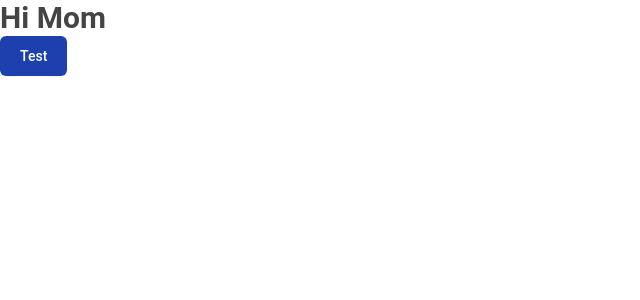
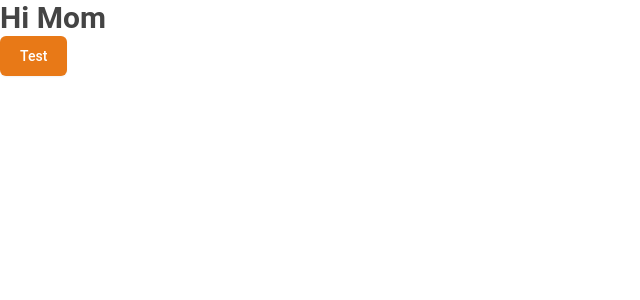
Before and after one commit to thebasement-io/zerel-ui, a React (Vite) app: page / in a window 1280 px wide. Shown: the top 300 px of the page, without its empty margins (0-640 px from the left). Built offline with nearby package versions, Linux system fonts and the light colour scheme.

Commit message:
fix: tabs and select

```diff
--- a/src/components/ui/select.tsx
+++ b/src/components/ui/select.tsx
@@ -35,7 +35,7 @@
 			data-slot="select-trigger"
 			data-size={size}
 			className={cn(
-				"border-border data-[placeholder]:text-muted-foreground [&_svg:not([class*='text-'])]:text-muted-foreground focus-visible:border-ring focus-visible:ring-ring/50 aria-invalid:ring-destructive/20 dark:aria-invalid:ring-destructive/40 aria-invalid:border-destructive dark:bg-input/30 dark:hover:bg-input/50 flex w-fit items-center justify-between gap-2 rounded-md border bg-transparent px-3 py-2 text-sm whitespace-nowrap shadow-xs transition-[color,box-shadow] outline-none focus-visible:ring-[3px] disabled:cursor-not-allowed disabled:opacity-50 data-[size=default]:h-9 data-[size=sm]:h-8 *:data-[slot=select-value]:line-clamp-1 *:data-[slot=select-value]:flex *:data-[slot=select-value]:items-center *:data-[slot=select-value]:gap-2 [&_svg]:pointer-events-none [&_svg]:shrink-0 [&_svg:not([class*='size-'])]:size-4",
+				"border-border data-[placeholder]:text-muted-foreground [&_svg:not([class*='text-'])]:text-muted-foreground focus-visible:border-ring focus-visible:ring-ring/50 aria-invalid:ring-destructive/20 dark:aria-invalid:ring-destructive/40 aria-invalid:border-destructive dark:bg-input/30 dark:hover:bg-input/50 flex w-fit items-center justify-between gap-2 rounded-md border bg-transparent px-3 py-2 text-sm whitespace-nowrap shadow-xs transition-[color,box-shadow] outline-none focus-visible:ring-[3px] disabled:cursor-not-allowed disabled:opacity-50 data-[size=default]:h-10 data-[size=sm]:h-8 *:data-[slot=select-value]:line-clamp-1 *:data-[slot=select-value]:flex *:data-[slot=select-value]:items-center *:data-[slot=select-value]:gap-2 [&_svg]:pointer-events-none [&_svg]:shrink-0 [&_svg:not([class*='size-'])]:size-4",
 				className,
 			)}
 			{...props}
--- a/src/components/ui/tabs.tsx
+++ b/src/components/ui/tabs.tsx
@@ -26,7 +26,7 @@
 		<TabsPrimitive.List
 			data-slot="tabs-list"
 			className={cn(
-                'bg-muted text-muted-foreground inline-flex h-9 w-fit items-center justify-center rounded-lg p-[3px]',
+				'bg-secondary text-secondary-foreground inline-flex h-9 w-fit items-center justify-center rounded-lg p-[3px]',
 				className,
 			)}
 			{...props}
@@ -42,7 +42,7 @@
 		<TabsPrimitive.Trigger
 			data-slot="tabs-trigger"
 			className={cn(
-                "data-[state=active]:bg-background dark:data-[state=active]:text-foreground focus-visible:border-ring focus-visible:ring-ring/50 focus-visible:outline-ring dark:data-[state=active]:border-input dark:data-[state=active]:bg-input/30 text-foreground dark:text-muted-foreground inline-flex h-[calc(100%-1px)] flex-1 items-center justify-center gap-1.5 rounded-md border border-transparent px-2 py-1 text-sm font-medium whitespace-nowrap transition-[color,box-shadow] focus-visible:ring-[3px] focus-visible:outline-1 disabled:pointer-events-none disabled:opacity-50 data-[state=active]:shadow-sm [&_svg]:pointer-events-none [&_svg]:shrink-0 [&_svg:not([class*='size-'])]:size-4",
+				"data-[state=active]:bg-primary data-[state=active]:text-primary-foreground focus-visible:ring-ring/50 focus-visible:outline-ring text-secondary-foreground inline-flex h-[calc(100%-1px)] flex-1 items-center justify-center gap-1.5 rounded-md px-2 py-1 text-sm font-medium whitespace-nowrap transition-[color,box-shadow] focus-visible:ring-[3px] focus-visible:outline-1 disabled:pointer-events-none disabled:opacity-50 [&_svg]:pointer-events-none [&_svg]:shrink-0 [&_svg:not([class*='size-'])]:size-4",
 				className,
 			)}
 			{...props}
--- a/src/index.css
+++ b/src/index.css
@@ -1,8 +1,8 @@
 @import 'tailwindcss';
 @import 'tw-animate-css';
 
-/* @import './theme-zerel.css'; */
-@import './theme-alfil.css';
+@import './theme-zerel.css';
+/* @import './theme-alfil.css'; */
 
 @layer base {
     * {
```
Lines whose indentation alone changed are shown as unchanged.
